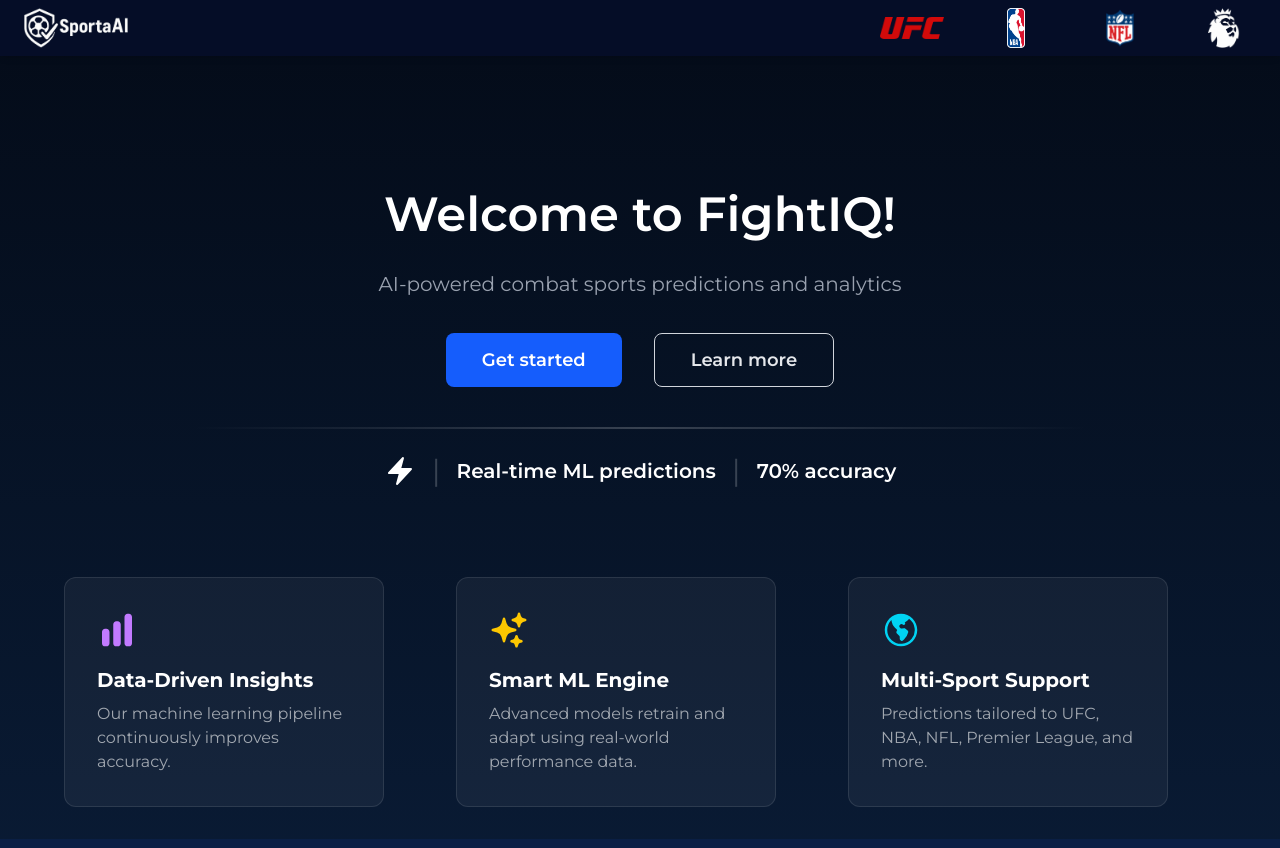
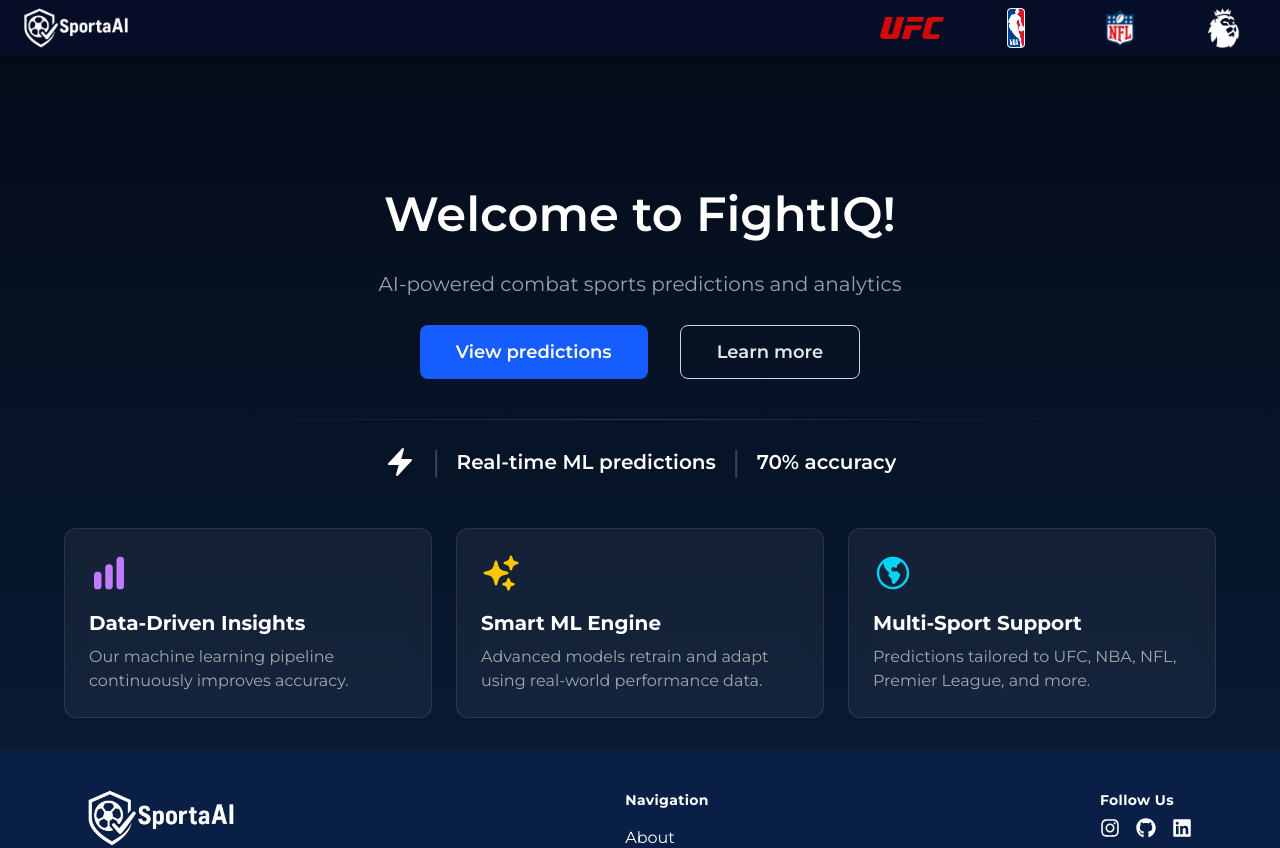
Before and after one commit to zaki-moh/FightIQ, a Next.js app in the folder sports-predictor-frontend/: page / in a window 1280 px wide. Shown: the top 848 px of the page. Built offline with nearby package versions, Linux system fonts and the light colour scheme.

Commit message:
view preditions sport selection done, routing left

```diff
--- a/sports-predictor-frontend/app/(root)/view-predictions/page.tsx
+++ b/sports-predictor-frontend/app/(root)/view-predictions/page.tsx
@@ -1,9 +1,13 @@
+'use client'
 import React from 'react'
 import Image from 'next/image'
 import Card from '@/components/ui/Card'
+import { useRouter } from 'next/navigation'
 
 
-const page = () => {
+const Page = () => {
+    const router = useRouter();
+
     const sports = [
         {
             id: 'mma',
@@ -31,20 +35,28 @@ const page = () => {
         },
     ]
 
+    const onClick = (src: string) => {
+        router.push(`/${src}`)
+    }
+
   return (
     <main className="flex flex-col items-center w-full">
         <h1 className="mt-12 text-4xl text-white font-semibold leading-normal">
             Choose a sport
         </h1>
-        <section className="mt-8 grid grid-cols-1 sm:grid-cols-2 lg:grid-cols-4 gap-6">
+        <section className="mt-10 grid grid-cols-1 sm:grid-cols-2 lg:grid-cols-4 gap-6 justify-items-center">
             {sports.map((sport) => (
                 <Card
                     key={sport.id}
-                    title={sport.title}
-                    className="p-6 w-64"
-                    icon={<Image width={1024} height={379} src={sport.logo} alt={sport.alt}
-                    className="h-16 w-auto object-contain"
-                    />}
+                    onClick={() => onClick(sport.id)}
+                    className="px-6 py-8 w-44 flex flex-col items-center gap-3 cursor-pointer hover:bg-white/10 hover:scale-[1.03] transition-all duration-200"
+                    icon={
+                        <div className="flex justify-center items-center h-24 w-32">
+                            <Image width={1024} height={379} src={sport.logo} alt={sport.alt}
+                            className="max-h-full max-w-full object-contain"
+                            />
+                        </div>
+                    }
                 />
             ))}
         </section>
@@ -52,4 +64,4 @@ const page = () => {
   )
 }
 
-export default page
+export default Page
--- a/sports-predictor-frontend/components/ui/Card.tsx
+++ b/sports-predictor-frontend/components/ui/Card.tsx
@@ -1,22 +1,50 @@
 import React from 'react'
+
 interface CardProps {
-    icon: React.ReactNode;
-    title?: string
-    description?: string;
-    className?: string;
+  icon: React.ReactNode
+  title?: string
+  description?: string
+  className?: string
+  onClick?: () => void
 }
 
 const Card = ({
-    icon,
-    title,
-    description,
-    className,
+  icon,
+  title,
+  description,
+  className = '',
+  onClick,
 }: CardProps) => {
+  const isClickable = Boolean(onClick)
+
   return (
-    <div className={`bg-white/5 backdrop-blur-sm rounded-xl p-8 border border-white/10 hover:border-white/20 transition-all mt-10 w-80 ${className}`}>
-        <div className="mb-4">{icon}</div>
-        {title && <h3 className="text-white text-xl font-bold mb-2">{title}</h3>}
-        {description && <p className="text-white/60">{description}</p>}
+    <div
+      onClick={onClick}
+      role={isClickable ? 'button' : undefined}
+      tabIndex={isClickable ? 0 : undefined}
+      onKeyDown={(e) => {
+        if (e.key === 'Enter' && onClick) onClick()
+      }}
+      className={`
+        bg-white/5 backdrop-blur-sm rounded-xl border border-white/10
+        transition-all duration-200
+        ${isClickable ? 'cursor-pointer hover:bg-white/10 hover:border-white/20 hover:scale-[1.03]' : ''}
+        ${className}
+      `}
+    >
+      <div className="mb-4">{icon}</div>
+
+      {title && (
+        <h3 className="text-white text-xl font-bold mb-2">
+          {title}
+        </h3>
+      )}
+
+      {description && (
+        <p className="text-white/60">
+          {description}
+        </p>
+      )}
     </div>
   )
 }
--- a/sports-predictor-frontend/components/ui/Welcome.tsx
+++ b/sports-predictor-frontend/components/ui/Welcome.tsx
@@ -1,7 +1,6 @@
 'use client'
 
 import React from 'react'
-import Button from './Button'
 import { useRouter } from 'next/navigation'
 import {
   BoltIcon,
@@ -9,91 +8,76 @@ import {
   GlobeAmericasIcon,
   SparklesIcon,
 } from '@heroicons/react/24/solid'
+
+import Button from './Button'
 import Card from './Card'
 
 const Welcome = () => {
   const router = useRouter()
 
-  const learnMore = () => {
-    router.push('/learn-more')
-  }
-
-  const getStarted = () => {
-    router.push('/')
-  }
-
   return (
-    <div className="flex flex-col items-center justify-center px-4">
-      <section className="flex flex-col w-full items-center justify-center gap-6 mt-20 sm:mt-24 text-center opacity-0 fade-in-up animate-[delay-150ms]">
+    <main className="flex flex-col items-center px-4">
+      <section className="mt-20 sm:mt-24 text-center flex flex-col gap-6 max-w-3xl">
         <h1 className="text-3xl sm:text-4xl lg:text-5xl font-semibold text-white leading-tight">
           Welcome to FightIQ!
         </h1>
 
-        <h2 className="text-base sm:text-lg lg:text-xl font-light text-gray-400 leading-relaxed max-w-2xl">
+        <p className="text-base sm:text-lg lg:text-xl font-light text-gray-400 leading-relaxed">
           AI-powered combat sports predictions and analytics
-        </h2>
+        </p>
 
-        {/* BUTTONS */}
-        <div className="flex flex-col sm:flex-row gap-4 sm:gap-8 mt-2">
-          <Button variant="primary" size="lg" onClick={getStarted}>
-            Get started
+        <div className="flex flex-col sm:flex-row gap-4 sm:gap-8 justify-center">
+          <Button variant="primary" size="lg" onClick={() => router.push('/view-predictions')}>
+            View predictions
           </Button>
-          <Button variant="outline" size="lg" onClick={learnMore}>
+
+          <Button variant="outline" size="lg" onClick={() => router.push('/learn-more')}>
             Learn more
           </Button>
         </div>
       </section>
 
-      <div
-        className="
-          w-3/4
-          max-w-4xl
-          mx-auto
-          mt-10
-          h-[2px]
-          bg-gradient-to-r
-          from-transparent
-          via-white/20
-          to-transparent
-        "
-      />
+      <div className="w-3/4 max-w-4xl h-px bg-gradient-to-r from-transparent via-white/15 to-transparent mt-10" />
 
-      <div className="flex flex-col sm:flex-row items-center justify-center gap-3 sm:gap-4 mt-6 text-center">
+      <div className="mt-6 flex flex-col sm:flex-row items-center gap-3 sm:gap-4 text-center">
         <BoltIcon className="w-7 h-7 sm:w-8 sm:h-8 text-white" />
 
         <span className="hidden sm:block text-white/20 text-3xl">|</span>
 
-        <h3 className="font-semibold text-white text-lg sm:text-xl">
+        <p className="font-semibold text-white text-lg sm:text-xl">
           Real-time ML predictions
-        </h3>
+        </p>
 
         <span className="hidden sm:block text-white/20 text-3xl">|</span>
 
-        <h3 className="font-semibold text-white text-lg sm:text-xl">
+        <p className="font-semibold text-white text-lg sm:text-xl">
           70% accuracy
-        </h3>
+        </p>
       </div>
 
-      <div className="grid grid-cols-1 sm:grid-cols-2 lg:grid-cols-3 gap-6 mt-12 fade-in-up animate-[delay-300ms] max-w-6xl w-full">
+      <section className="mt-12 grid grid-cols-1 sm:grid-cols-2 lg:grid-cols-3 gap-6 max-w-6xl w-full">
         <Card
           icon={<ChartBarIcon className="w-10 h-10 text-purple-400" />}
           title="Data-Driven Insights"
           description="Our machine learning pipeline continuously improves accuracy."
+          className="p-6 hover:-translate-y-0.5 transition-transform duration-200"
         />
 
         <Card
           icon={<SparklesIcon className="w-10 h-10 text-yellow-400" />}
           title="Smart ML Engine"
           description="Advanced models retrain and adapt using real-world performance data."
+          className="p-6 hover:-translate-y-0.5 transition-transform duration-200"
         />
 
         <Card
           icon={<GlobeAmericasIcon className="w-10 h-10 text-cyan-400" />}
           title="Multi-Sport Support"
           description="Predictions tailored to UFC, NBA, NFL, Premier League, and more."
+          className="p-6 hover:-translate-y-0.5 transition-transform duration-200"
         />
-      </div>
-    </div>
+      </section>
+    </main>
   )
 }
 
```
